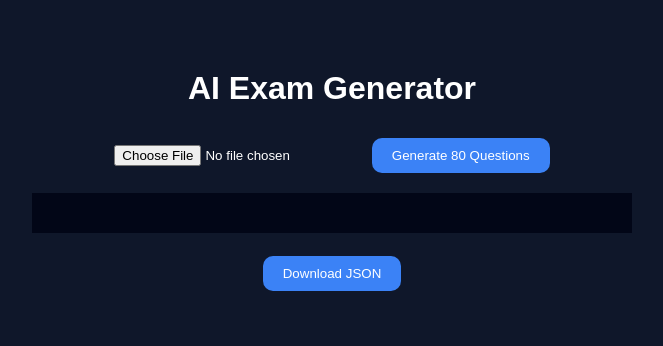
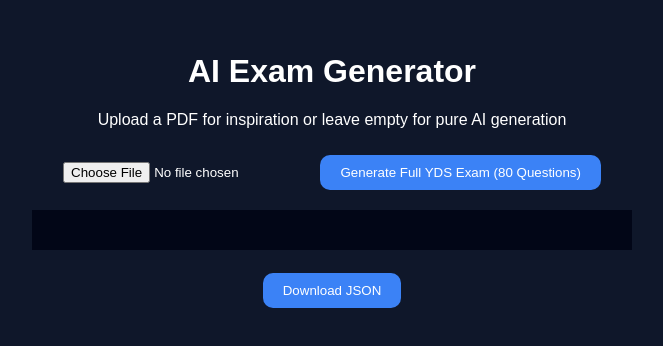
Before and after one commit to azazel1805/ai-exam-generator, a website: page index.html in a window 1280 px wide. Shown: the part 238-584 px from the top of the page, without its empty margins (308-971 px from the left). Drawn offline with Linux system fonts and the light colour scheme.

Commit message:
Make PDF upload optional, allow pure AI generation for YDS exams

```diff
--- a/index.html
+++ b/index.html
@@ -13,9 +13,9 @@
 
 <h1>AI Exam Generator</h1>
 
+<p>Upload a PDF for inspiration or leave empty for pure AI generation</p>
 <input type="file" id="pdf">
-
-<button onclick="generate()">Generate 80 Questions</button>
+<button onclick="generate()">Generate Full YDS Exam (80 Questions)</button>
 
 <pre id="result"></pre>
 
--- a/netlify/functions/generateExam.js
+++ b/netlify/functions/generateExam.js
@@ -22,6 +22,10 @@ try{
       const buffer = Buffer.from(body.pdf, "base64")
       const pdfData = await pdf(buffer)
       text = pdfData.text.substring(0, 10000).replace(/[\r\n]+/g, " ")
+    }
+
+    if (!text) {
+      text = "General Academic Topics: Environment, Technology, History, Sociology, Global Economics, Psychology, and Medical Advances."
     }
 
     const distributions = [
--- a/script.js
+++ b/script.js
@@ -3,17 +3,14 @@ async function generate() {
     const resultDiv = document.getElementById("result");
     const downloadBtn = document.getElementById("download");
 
-    if (!file) {
-        alert("Upload PDF");
-        return;
+    let base64 = "";
+    if (file) {
+        const buffer = await file.arrayBuffer();
+        base64 = btoa(
+            new Uint8Array(buffer)
+                .reduce((data, byte) => data + String.fromCharCode(byte), '')
+        );
     }
-
-    resultDiv.textContent = "Processing PDF...";
-    const buffer = await file.arrayBuffer();
-    const base64 = btoa(
-        new Uint8Array(buffer)
-            .reduce((data, byte) => data + String.fromCharCode(byte), '')
-    );
 
     let allQuestions = [];
     const totalBatches = 16; // 16 batches of 5 = 80 questions
```
